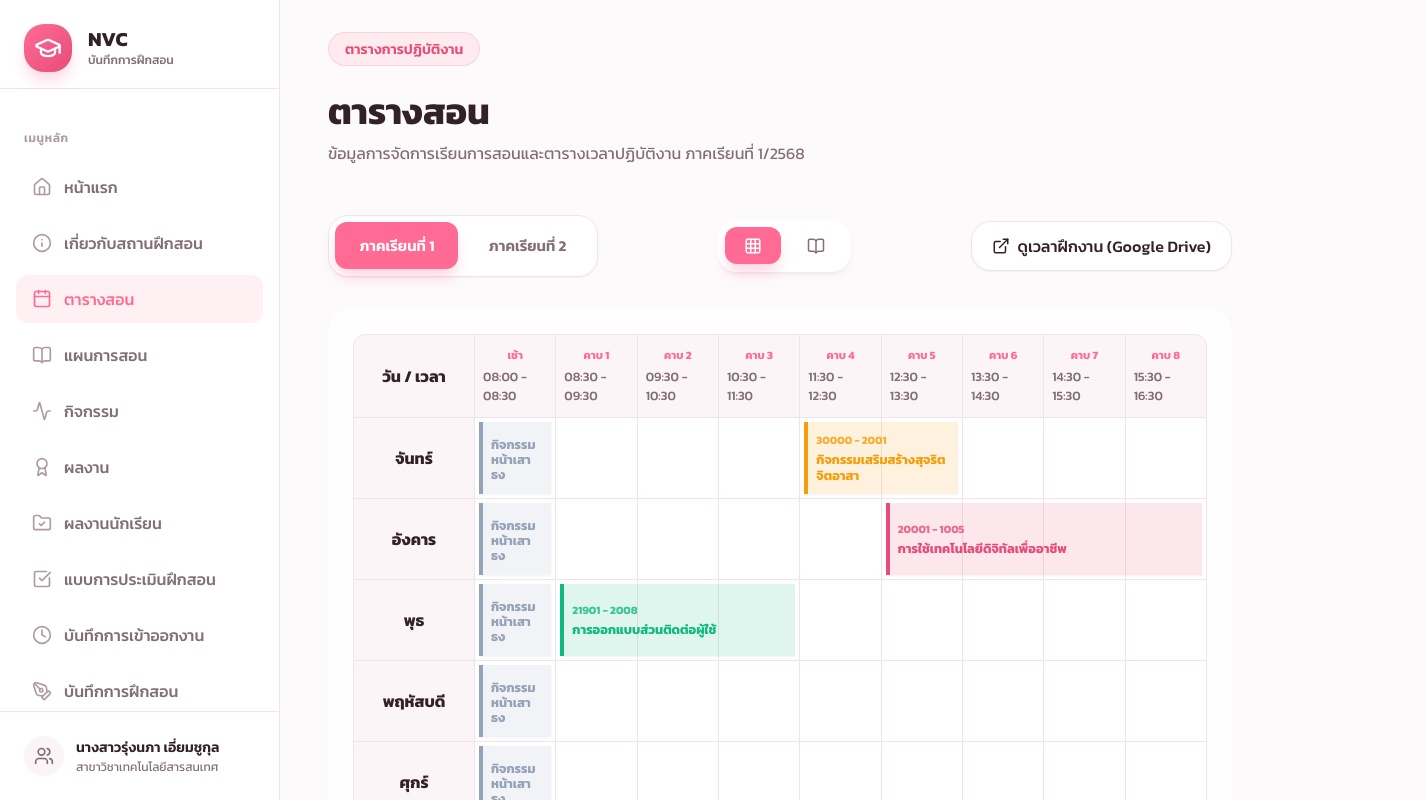
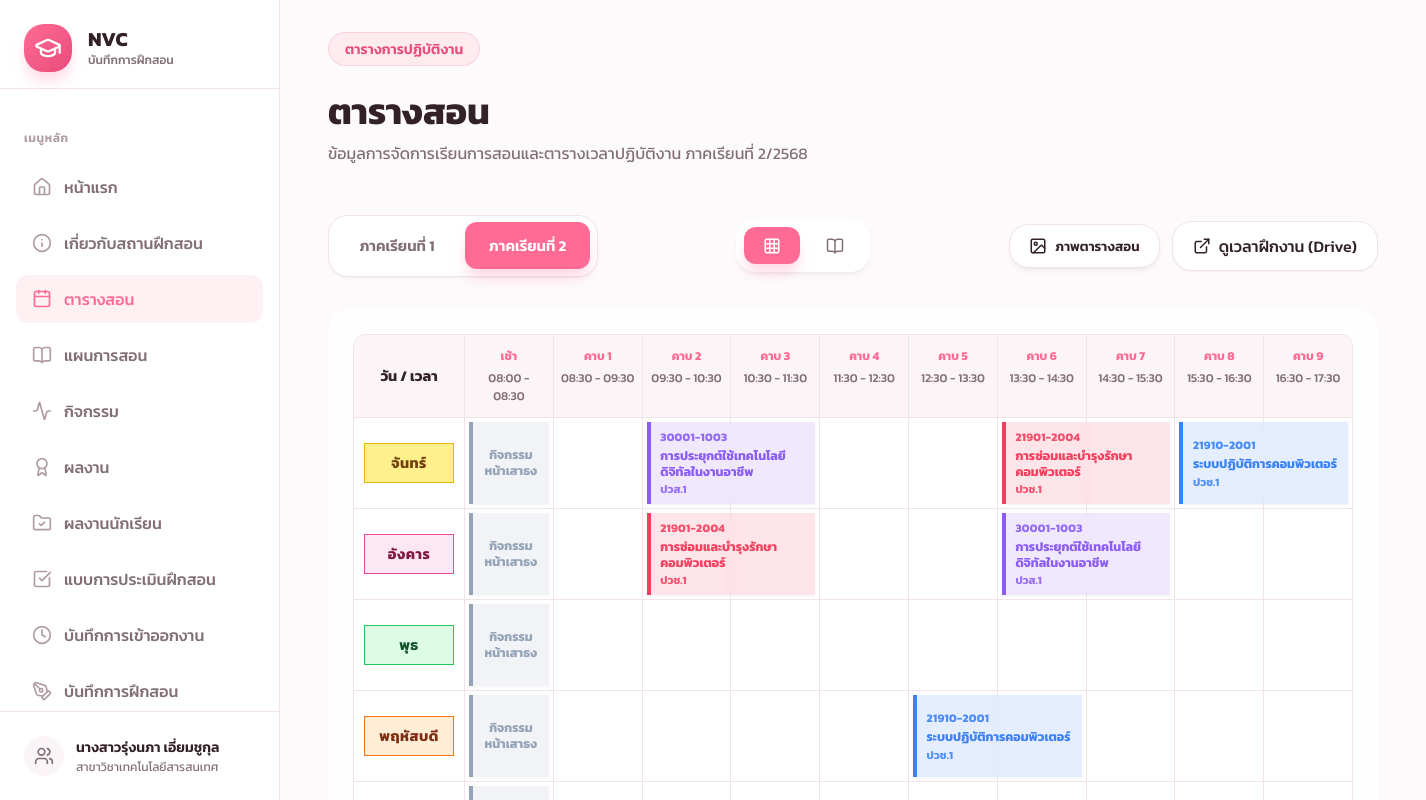
Before and after one commit to benzzee/TPR, a React (Vite) app: page /schedule in a window 1280 px wide. Shown: the top 800 px of the page, 1426 px wide, since content can reach past the window. Built offline with nearby package versions, Linux system fonts and the light colour scheme.

Commit message:
feat: add Schedule page component, styles, data, and timetable preview asset

```diff
--- a/src/data/siteData.json
+++ b/src/data/siteData.json
@@ -223,14 +223,31 @@
     },
     "term2": {
       "semester": "ภาคเรียนที่ 2/2568",
-      "imageUrl": "https://nc.ac.th/nvc/wp-content/uploads/2024/05/ตารางสอน-เทอม-2.jpg",
+      "imageUrl": "/images/schedule-term2.png",
       "courses": [
         {
           "id": 1,
-          "code": "30001-2002",
-          "name": "ระบบจัดการฐานข้อมูล",
-          "hours": "3",
-          "classes": "ปวส.1/1"
+          "code": "30001-1003",
+          "name": "การประยุกต์ใช้เทคโนโลยีดิจิทัลในงานอาชีพ",
+          "hours": "4",
+          "classes": "ปวส.1",
+          "schedule": "วันจันทร์ คาบ 2-3 (09:30 - 11:30 น.) และ วันอังคาร คาบ 6-7 (13:30 - 15:30 น.)"
+        },
+        {
+          "id": 2,
+          "code": "21901-2004",
+          "name": "การซ่อมและบำรุงรักษาคอมพิวเตอร์",
+          "hours": "4",
+          "classes": "ปวช.1",
+          "schedule": "วันอังคาร คาบ 2-3 (09:30 - 11:30 น.) และ วันจันทร์ คาบ 6-7 (13:30 - 15:30 น.)"
+        },
+        {
+          "id": 3,
+          "code": "21910-2001",
+          "name": "ระบบปฏิบัติการคอมพิวเตอร์",
+          "hours": "4",
+          "classes": "ปวช.1",
+          "schedule": "วันพฤหัสบดี คาบ 5-6 (12:30 - 14:30 น.) และ วันจันทร์ คาบ 8-9 (15:30 - 17:30 น.)"
         }
       ]
     }
--- a/src/pages/Schedule.css
+++ b/src/pages/Schedule.css
@@ -61,6 +61,32 @@
   color: var(--primary);
 }
 
+.extra-actions {
+  display: flex;
+  align-items: center;
+  gap: 0.75rem;
+}
+
+.image-preview-btn {
+  display: flex;
+  align-items: center;
+  gap: 0.5rem;
+  padding: 0.7rem 1.2rem;
+  background-color: var(--surface);
+  border: 1px solid var(--border);
+  border-radius: var(--radius-lg);
+  color: var(--text-main);
+  font-weight: 600;
+  cursor: pointer;
+  transition: all 0.3s ease;
+}
+
+.image-preview-btn:hover {
+  transform: translateY(-2px);
+  border-color: var(--primary);
+  color: var(--primary);
+}
+
 /* Timetable Styles */
 .timetable-section {
   width: 100%;
@@ -69,7 +95,7 @@
 }
 
 .timetable-container {
-  min-width: 900px;
+  min-width: 1050px;
   display: flex;
   flex-direction: column;
   padding: 1.5rem;
@@ -78,7 +104,7 @@
 
 .timetable-header {
   display: grid;
-  grid-template-columns: 120px repeat(9, 1fr);
+  grid-template-columns: 110px repeat(10, 1fr);
   gap: 1px;
   background-color: var(--border);
   border-radius: var(--radius-md) var(--radius-md) 0 0;
@@ -94,26 +120,27 @@
   justify-content: center;
   font-weight: 700;
   color: var(--text-main);
+  font-size: 0.9rem;
 }
 
 .slot-header {
   background-color: var(--surface-hover);
-  padding: 0.75rem 0.5rem;
+  padding: 0.75rem 0.4rem;
   display: flex;
   flex-direction: column;
   align-items: center;
   gap: 0.25rem;
+  text-align: center;
 }
 
 .slot-num {
-  font-size: 0.7rem;
-  text-transform: uppercase;
+  font-size: 0.75rem;
+  font-weight: 700;
   color: var(--primary);
-  font-weight: 700;
 }
 
 .slot-time {
-  font-size: 0.8rem;
+  font-size: 0.75rem;
   font-weight: 500;
   color: var(--text-muted);
 }
@@ -129,24 +156,35 @@
 
 .day-row {
   display: grid;
-  grid-template-columns: 120px 1fr;
+  grid-template-columns: 110px 1fr;
   background-color: var(--border);
   gap: 1px;
 }
 
 .day-name {
-  background-color: var(--surface-hover);
-  padding: 1rem;
+  background-color: var(--surface);
+  padding: 0.6rem;
   display: flex;
   align-items: center;
   justify-content: center;
+}
+
+.day-badge {
+  display: inline-flex;
+  align-items: center;
+  justify-content: center;
+  width: 100%;
+  padding: 0.5rem 0.3rem;
+  border-radius: var(--radius-sm);
   font-weight: 700;
-  color: var(--text-main);
+  font-size: 0.9rem;
+  border: 1px solid;
+  letter-spacing: 0.5px;
 }
 
 .slots-container {
   display: grid;
-  grid-template-columns: repeat(9, 1fr);
+  grid-template-columns: repeat(10, 1fr);
   background-color: var(--border);
   gap: 1px;
   position: relative;
@@ -154,55 +192,131 @@
 
 .empty-slot {
   background-color: var(--surface);
-  height: 80px;
+  height: 90px;
 }
 
 .event-block {
   position: absolute;
   top: 4px;
   bottom: 4px;
-  left: 4px; /* Default positioning, but overridden by grid-column properties in JS */
+  left: 4px;
   right: 4px;
   border-radius: var(--radius-sm);
-  padding: 0.5rem;
+  padding: 0.5rem 0.6rem;
   display: flex;
   flex-direction: column;
   justify-content: center;
   font-size: 0.8rem;
   z-index: 1;
-  transition: transform 0.2s ease;
+  transition: transform 0.2s ease, box-shadow 0.2s ease;
   box-shadow: var(--shadow-sm);
   cursor: default;
+  backdrop-filter: blur(4px);
 }
 
 .event-block:hover {
   transform: scale(1.02);
-  z-index: 2;
+  z-index: 3;
   box-shadow: var(--shadow-md);
+}
+
+.event-block.is-flag {
+  align-items: center;
+  text-align: center;
+  font-size: 0.8rem;
+  line-height: 1.3;
 }
 
 .event-code {
   font-weight: 800;
-  font-size: 0.7rem;
-  margin-bottom: 0.25rem;
-  opacity: 0.8;
+  font-size: 0.72rem;
+  letter-spacing: 0.3px;
+  opacity: 0.9;
 }
 
 .event-name {
   font-weight: 700;
-  line-height: 1.2;
+  font-size: 0.78rem;
+  line-height: 1.25;
+  margin: 2px 0;
+}
+
+.event-classes {
+  font-size: 0.7rem;
+  font-weight: 700;
+  opacity: 0.85;
+  display: inline-block;
 }
 
 /* Courses List */
 .courses-list {
   display: grid;
-  grid-template-columns: repeat(auto-fill, minmax(300px, 1fr));
+  grid-template-columns: repeat(auto-fill, minmax(320px, 1fr));
   gap: 1.5rem;
 }
 
 .course-card {
   padding: 1.5rem;
   border-radius: var(--radius-xl);
+  display: flex;
+  flex-direction: column;
+  gap: 1rem;
+}
+
+.course-header {
+  display: flex;
+  justify-content: space-between;
+  align-items: center;
+  gap: 1rem;
+}
+
+.course-code {
+  font-weight: 700;
+  font-size: 0.85rem;
+  color: var(--text-muted);
+  background-color: var(--surface-hover);
+  padding: 0.3rem 0.65rem;
+  border-radius: var(--radius-sm);
+  border: 1px solid var(--border);
+}
+
+.course-hours {
+  font-size: 0.82rem;
+  font-weight: 700;
+  color: var(--primary);
+  background-color: var(--primary-alpha);
+  padding: 0.3rem 0.65rem;
+  border-radius: var(--radius-sm);
+}
+
+.course-name {
+  font-size: 1.1rem;
+  font-weight: 700;
+  color: var(--text-main);
+  line-height: 1.4;
+  margin: 0;
+}
+
+.course-footer {
+  display: flex;
+  flex-direction: column;
+  gap: 0.5rem;
+  margin-top: auto;
+  padding-top: 0.8rem;
+  border-top: 1px dashed var(--border);
+}
+
+.course-info-item {
+  display: flex;
+  align-items: center;
+  gap: 0.5rem;
+  font-size: 0.85rem;
+  color: var(--text-muted);
+}
+
+.course-info-item.schedule-time {
+  color: var(--primary);
+  font-weight: 500;
 }
 
 .timetable-summary {
@@ -223,9 +337,106 @@
   font-size: 1.125rem;
 }
 
+/* Modal Styles */
+.image-modal-backdrop {
+  position: fixed;
+  inset: 0;
+  background-color: rgba(0, 0, 0, 0.75);
+  backdrop-filter: blur(6px);
+  display: flex;
+  align-items: center;
+  justify-content: center;
+  z-index: 1000;
+  padding: 1.5rem;
+  animation: fadeIn 0.2s ease-out;
+}
+
+.image-modal-content {
+  background-color: var(--surface);
+  border-radius: var(--radius-xl);
+  border: 1px solid var(--border);
+  box-shadow: var(--shadow-xl);
+  max-width: 95vw;
+  max-height: 90vh;
+  display: flex;
+  flex-direction: column;
+  overflow: hidden;
+  animation: scaleUp 0.25s ease-out;
+}
+
+.image-modal-header {
+  display: flex;
+  justify-content: space-between;
+  align-items: center;
+  padding: 1rem 1.5rem;
+  border-bottom: 1px solid var(--border);
+}
+
+.image-modal-header h3 {
+  font-size: 1.1rem;
+  font-weight: 700;
+  color: var(--text-main);
+  margin: 0;
+}
+
+.close-modal-btn {
+  background: transparent;
+  border: none;
+  color: var(--text-muted);
+  cursor: pointer;
+  padding: 0.4rem;
+  border-radius: var(--radius-md);
+  display: flex;
+  align-items: center;
+  justify-content: center;
+  transition: all 0.2s ease;
+}
+
+.close-modal-btn:hover {
+  background-color: var(--surface-hover);
+  color: var(--text-main);
+}
+
+.image-modal-body {
+  padding: 1.5rem;
+  overflow: auto;
+  display: flex;
+  align-items: center;
+  justify-content: center;
+}
+
+.image-modal-body img {
+  max-width: 100%;
+  max-height: 75vh;
+  object-fit: contain;
+  border-radius: var(--radius-md);
+  border: 1px solid var(--border);
+  box-shadow: var(--shadow-md);
+}
+
+@keyframes fadeIn {
+  from { opacity: 0; }
+  to { opacity: 1; }
+}
+
+@keyframes scaleUp {
+  from { opacity: 0; transform: scale(0.96); }
+  to { opacity: 1; transform: scale(1); }
+}
+
 @media (max-width: 768px) {
   .schedule-controls {
     flex-direction: column;
     align-items: stretch;
   }
+
+  .extra-actions {
+    flex-direction: column;
+    width: 100%;
+  }
+
+  .image-preview-btn, .drive-link-btn {
+    width: 100%;
+    justify-content: center;
+  }
 }
--- a/src/pages/Schedule.jsx
+++ b/src/pages/Schedule.jsx
@@ -1,25 +1,33 @@
 import { useState } from 'react';
-import { Calendar, ExternalLink, Download, Clock, BookOpen, Users, Grid } from 'lucide-react';
+import { Calendar, ExternalLink, Download, Clock, BookOpen, Users, Grid, Image as ImageIcon, X } from 'lucide-react';
 import './Schedule.css';
 import siteData from '../data/siteData.json';
 
 export function Schedule() {
   const { schedule } = siteData;
-  const [activeTerm, setActiveTerm] = useState('term1');
+  const [activeTerm, setActiveTerm] = useState('term2');
   const [viewMode, setViewMode] = useState('grid'); // 'grid' or 'list'
+  const [showImageModal, setShowImageModal] = useState(false);
 
   const currentTerm = schedule[activeTerm];
   const totalHours = currentTerm.courses ? currentTerm.courses.reduce((sum, course) => sum + parseInt(course.hours || 0, 10), 0) : 0;
 
-  // Timetable data for Term 1 (based on the user's provided image)
+  // Timetable time slots (10 slots: 08:00 - 17:30)
   const timeSlots = [
     "08:00 - 08:30", "08:30 - 09:30", "09:30 - 10:30", "10:30 - 11:30",
-    "11:30 - 12:30", "12:30 - 13:30", "13:30 - 14:30", "14:30 - 15:30", "15:30 - 16:30"
+    "11:30 - 12:30", "12:30 - 13:30", "13:30 - 14:30", "14:30 - 15:30",
+    "15:30 - 16:30", "16:30 - 17:30"
   ];
 
-  const days = ["จันทร์", "อังคาร", "พุธ", "พฤหัสบดี", "ศุกร์"];
+  const days = [
+    { name: "จันทร์", color: "#eab308", bg: "#fef08a", text: "#713f12" },
+    { name: "อังคาร", color: "#ec4899", bg: "#fce7f3", text: "#831843" },
+    { name: "พุธ", color: "#22c55e", bg: "#dcfce7", text: "#14532d" },
+    { name: "พฤหัสบดี", color: "#f97316", bg: "#ffedd5", text: "#7c2d12" },
+    { name: "ศุกร์", color: "#06b6d4", bg: "#cffafe", text: "#164e63" }
+  ];
 
-  // Mapping for the grid (dayIndex, slotStartIndex, slotSpan, subject, code, color)
+  // Mapping for the grid (dayIndex, slotStartIndex, slotSpan, subject, code, classes, color)
   const timetableEvents = {
     term1: [
       { day: 0, start: 0, span: 1, name: "กิจกรรมหน้าเสาธง", code: "", color: "#94a3b8" },
@@ -28,11 +36,36 @@ export function Schedule() {
       { day: 3, start: 0, span: 1, name: "กิจกรรมหน้าเสาธง", code: "", color: "#94a3b8" },
       { day: 4, start: 0, span: 1, name: "กิจกรรมหน้าเสาธง", code: "", color: "#94a3b8" },
 
-      { day: 0, start: 4, span: 2, name: "กิจกรรมเสริมสร้างสุจริต จิตอาสา", code: "30000 - 2001", color: "#f59e0b" },
-      { day: 1, start: 5, span: 4, name: "การใช้เทคโนโลยีดิจิทัลเพื่ออาชีพ", code: "20001 - 1005", color: "#e84c7b" },
-      { day: 2, start: 1, span: 3, name: "การออกแบบส่วนติดต่อผู้ใช้", code: "21901 - 2008", color: "#10b981" },
+      { day: 0, start: 4, span: 2, name: "กิจกรรมเสริมสร้างสุจริต จิตอาสา", code: "30000 - 2001", classes: "ทั้งหมด", color: "#f59e0b" },
+      { day: 1, start: 5, span: 4, name: "การใช้เทคโนโลยีดิจิทัลเพื่ออาชีพ", code: "20001 - 1005", classes: "ปวช.", color: "#e84c7b" },
+      { day: 2, start: 1, span: 3, name: "การออกแบบส่วนติดต่อผู้ใช้", code: "21901 - 2008", classes: "ปวช.", color: "#10b981" },
     ],
-    term2: [] // Add term 2 data here later
+    term2: [
+      // กิจกรรมหน้าเสาธง ทุกวันจันทร์ - ศุกร์
+      { day: 0, start: 0, span: 1, name: "กิจกรรมหน้าเสาธง", code: "", color: "#94a3b8" },
+      { day: 1, start: 0, span: 1, name: "กิจกรรมหน้าเสาธง", code: "", color: "#94a3b8" },
+      { day: 2, start: 0, span: 1, name: "กิจกรรมหน้าเสาธง", code: "", color: "#94a3b8" },
+      { day: 3, start: 0, span: 1, name: "กิจกรรมหน้าเสาธง", code: "", color: "#94a3b8" },
+      { day: 4, start: 0, span: 1, name: "กิจกรรมหน้าเสาธง", code: "", color: "#94a3b8" },
+
+      // วันจันทร์
+      // คาบ 2-3 (09:30 - 11:30 น.)
+      { day: 0, start: 2, span: 2, name: "การประยุกต์ใช้เทคโนโลยีดิจิทัลในงานอาชีพ", code: "30001-1003", classes: "ปวส.1", color: "#8b5cf6" },
+      // คาบ 6-7 (13:30 - 15:30 น.)
+      { day: 0, start: 6, span: 2, name: "การซ่อมและบำรุงรักษาคอมพิวเตอร์", code: "21901-2004", classes: "ปวช.1", color: "#f43f5e" },
+      // คาบ 8-9 (15:30 - 17:30 น.)
+      { day: 0, start: 8, span: 2, name: "ระบบปฏิบัติการคอมพิวเตอร์", code: "21910-2001", classes: "ปวช.1", color: "#3b82f6" },
+
+      // วันอังคาร
+      // คาบ 2-3 (09:30 - 11:30 น.)
+      { day: 1, start: 2, span: 2, name: "การซ่อมและบำรุงรักษาคอมพิวเตอร์", code: "21901-2004", classes: "ปวช.1", color: "#f43f5e" },
+      // คาบ 6-7 (13:30 - 15:30 น.)
+      { day: 1, start: 6, span: 2, name: "การประยุกต์ใช้เทคโนโลยีดิจิทัลในงานอาชีพ", code: "30001-1003", classes: "ปวส.1", color: "#8b5cf6" },
+
+      // วันพฤหัสบดี
+      // คาบ 5-6 (12:30 - 14:30 น.)
+      { day: 3, start: 5, span: 2, name: "ระบบปฏิบัติการคอมพิวเตอร์", code: "21910-2001", classes: "ปวช.1", color: "#3b82f6" }
+    ]
   };
 
   const currentEvents = timetableEvents[activeTerm] || [];
@@ -78,6 +111,18 @@ export function Schedule() {
           </button>
         </div>
 
+        <div className="extra-actions">
+          {currentTerm.imageUrl && (
+            <button
+              className="image-preview-btn glass-panel"
+              onClick={() => setShowImageModal(true)}
+              title="ดูภาพตารางสอนต้นฉบับ"
+            >
+              <ImageIcon size={18} />
+              <span>ภาพตารางสอน</span>
+            </button>
+          )}
+
           {schedule.driveUrl && (
             <a
               href={schedule.driveUrl}
@@ -86,9 +131,10 @@ export function Schedule() {
               className="drive-link-btn"
             >
               <ExternalLink size={18} />
-            <span>ดูเวลาฝึกงาน (Google Drive)</span>
+              <span>ดูเวลาฝึกงาน (Drive)</span>
             </a>
           )}
+        </div>
       </div>
 
       {viewMode === 'grid' ? (
@@ -107,7 +153,18 @@ export function Schedule() {
             <div className="timetable-body">
               {days.map((day, dayIndex) => (
                 <div key={dayIndex} className="day-row">
-                  <div className="day-name">{day}</div>
+                  <div className="day-name">
+                    <span
+                      className="day-badge"
+                      style={{
+                        backgroundColor: day.bg,
+                        color: day.text,
+                        borderColor: day.color
+                      }}
+                    >
+                      {day.name}
+                    </span>
+                  </div>
                   <div className="slots-container">
                     {/* Render blank slots */}
                     {timeSlots.map((_, i) => (
@@ -118,7 +175,7 @@ export function Schedule() {
                     {currentEvents.filter(e => e.day === dayIndex).map((event, i) => (
                       <div
                         key={i}
-                        className="event-block"
+                        className={`event-block ${!event.code ? 'is-flag' : ''}`}
                         style={{
                           gridColumnStart: event.start + 1,
                           gridColumnEnd: event.start + 1 + event.span,
@@ -127,8 +184,9 @@ export function Schedule() {
                           color: event.color
                         }}
                       >
-                        <span className="event-code">{event.code}</span>
+                        {event.code && <span className="event-code">{event.code}</span>}
                         <span className="event-name">{event.name}</span>
+                        {event.classes && <span className="event-classes">{event.classes}</span>}
                       </div>
                     ))}
                   </div>
@@ -156,12 +214,39 @@ export function Schedule() {
                     <Users size={16} />
                     <span>{course.classes}</span>
                   </div>
+                  {course.schedule && (
+                    <div className="course-info-item schedule-time">
+                      <Clock size={16} />
+                      <span>{course.schedule}</span>
+                    </div>
+                  )}
                 </div>
               </div>
             ))}
           </div>
         </div>
       )}
+
+      {/* Image Preview Modal */}
+      {showImageModal && currentTerm.imageUrl && (
+        <div className="image-modal-backdrop" onClick={() => setShowImageModal(false)}>
+          <div className="image-modal-content" onClick={(e) => e.stopPropagation()}>
+            <div className="image-modal-header">
+              <h3>ตารางสอนต้นฉบับ - {currentTerm.semester}</h3>
+              <button
+                className="close-modal-btn"
+                onClick={() => setShowImageModal(false)}
+                title="ปิด"
+              >
+                <X size={20} />
+              </button>
+            </div>
+            <div className="image-modal-body">
+              <img src={currentTerm.imageUrl} alt={`ตารางสอน ${currentTerm.semester}`} />
+            </div>
+          </div>
+        </div>
+      )}
     </div>
   );
 }
```
Also changed, not shown: public/images/schedule-term2.png (added). Lines whose indentation alone changed are shown as unchanged.
